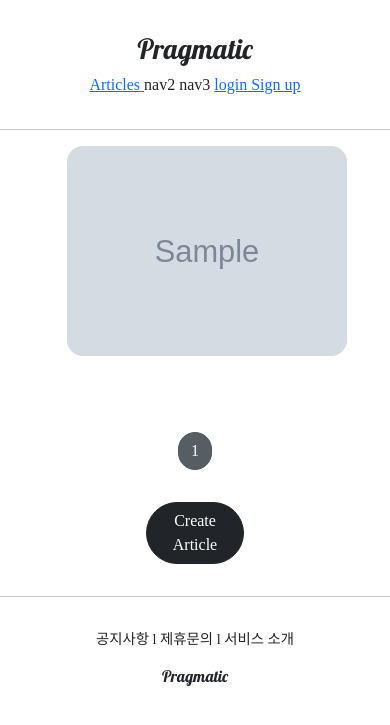
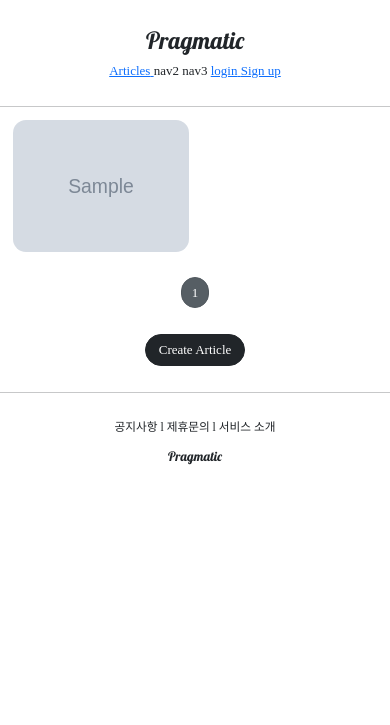
Before and after one commit to tmdgy6232/pragmatic, a Django app: page /articles/list/ in a window 390 px wide. Shown: the top 725 px of the page. Run offline with Django 3.2, Linux system fonts and the light colour scheme; tables that the repository leaves empty hold one stand-in row (values such as "Sample post"); grey boxes marked "Sample" are stand-in pictures; some libraries are stand-ins or nearby versions.

Commit message:
반응형 디자인 구현

```diff
--- a/articleapp/templates/articleapp/list.html
+++ b/articleapp/templates/articleapp/list.html
@@ -2,9 +2,15 @@
 {% load static %}
 {% block content %}
 <style>
+    .container {
+        padding : 0;
+        margin : 0 auto;
+    }
+    .container a {
+        width : 45%;
+        max-width : 250px;
+    }
     .container div {
-      width: 280px;
-      background-color: antiquewhite;
       display: flex;
       justify-content: center;
       align-items: center;
@@ -35,7 +41,7 @@
 
 <!-- 버튼추가 -->
 <div style="text-align: center;">
-    <a href="{% url 'articleapp:create' %}" class="btn btn-dark rounded-pill col-3 mt-3 mb-3">
+    <a href="{% url 'articleapp:create' %}" class="btn btn-dark rounded-pill mt-3 mb-3 px-3">
         Create Article
     </a>
 </div>
--- a/static/base.css
+++ b/static/base.css
@@ -13,3 +13,9 @@
     text-align: center;
     margin: 2rem 0;
 }
+
+@media screen and (max-width: 500px){
+    html{
+        font-size: 13px;
+    }
+}
--- a/static/js/magicgrid.js
+++ b/static/js/magicgrid.js
@@ -277,7 +277,7 @@ MagicGrid.prototype.listen = function listen () {
 let magicGrid = new MagicGrid({
   container: '.container',
   animate: true,
-  gutter: 30,
+  gutter: 12,
   static: true,
   useMin: true
 });
```
